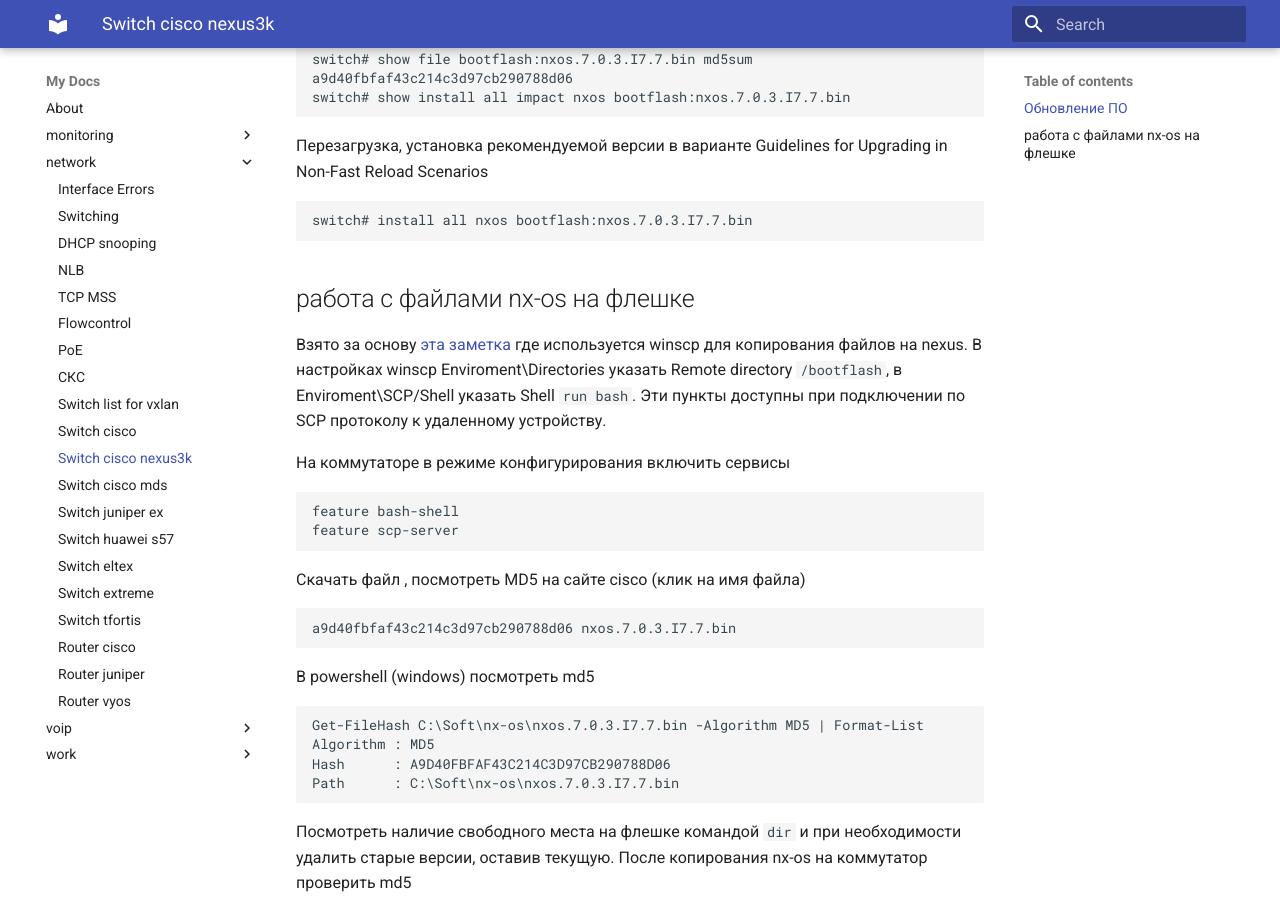
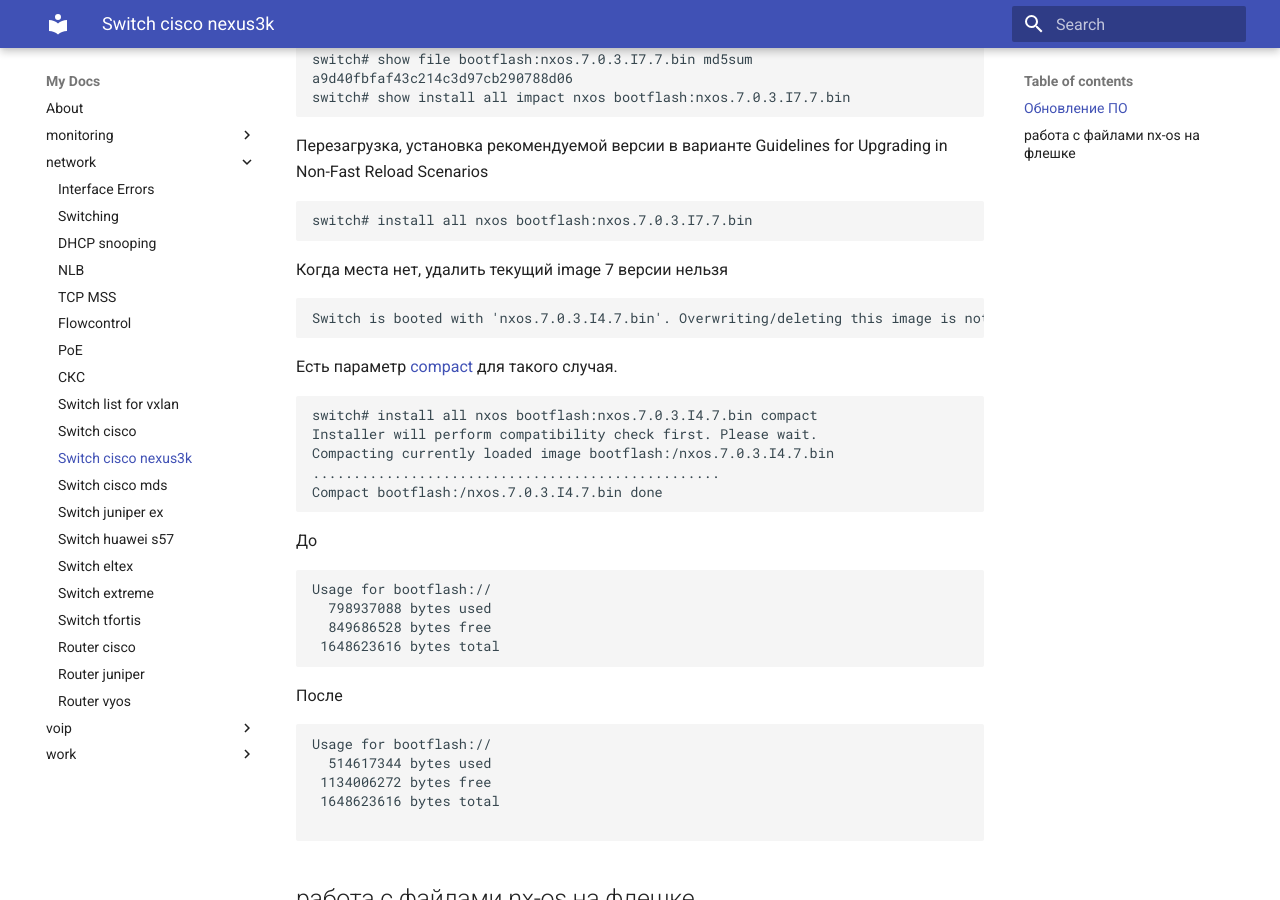
Before and after one commit to v98765/v98765.github.io, an MkDocs documentation site: the page built from docs/network/nexus3k.md, in a window 1280 px wide and 900 px high, scrolled down 580 px. Built offline with MkDocs 1.6.1 and Material for MkDocs 9.7.7, drawn with Linux system fonts in a browser that asks for light colours.

Commit message:
network/nexus3k.md compact image info

````diff
--- a/docs/network/nexus3k.md
+++ b/docs/network/nexus3k.md
@@ -24,6 +24,33 @@
 switch# install all nxos bootflash:nxos.7.0.3.I7.7.bin
 ```
 
+Когда места нет, удалить текущий image 7 версии нельзя
+```text
+Switch is booted with 'nxos.7.0.3.I4.7.bin'. Overwriting/deleting this image is not allowed
+```
+Есть параметр [compact](https://www.cisco.com/c/en/us/support/docs/switches/nexus-3000-series-switches/215781-nexus-3000-3100-and-3500-nx-os-compact.html) для такого случая.
+```text
+switch# install all nxos bootflash:nxos.7.0.3.I4.7.bin compact
+Installer will perform compatibility check first. Please wait.
+Compacting currently loaded image bootflash:/nxos.7.0.3.I4.7.bin
+..................................................
+Compact bootflash:/nxos.7.0.3.I4.7.bin done
+```
+До
+```text
+Usage for bootflash://
+  798937088 bytes used
+  849686528 bytes free
+ 1648623616 bytes total
+```
+После
+```text
+Usage for bootflash://
+  514617344 bytes used
+ 1134006272 bytes free
+ 1648623616 bytes total
+
+```
 
 ## работа с файлами nx-os на флешке
 
````
